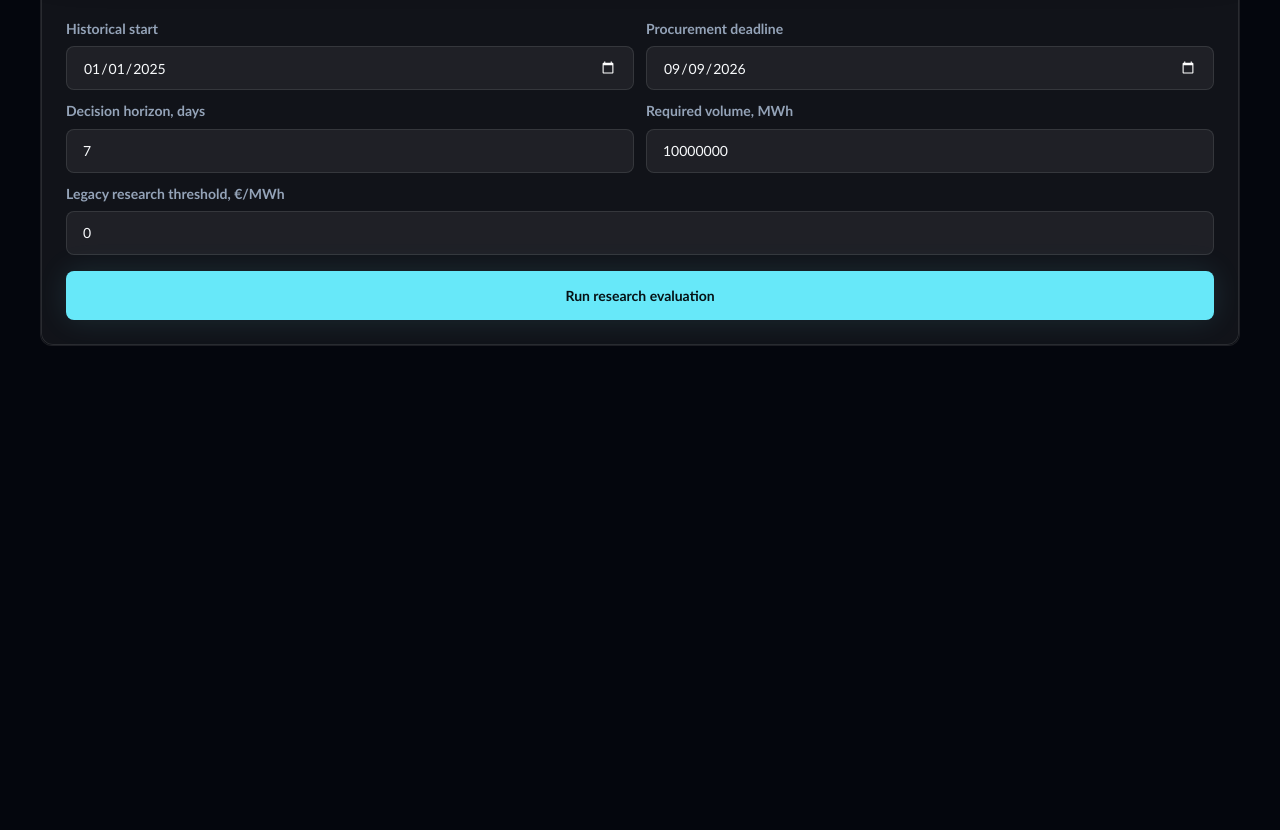
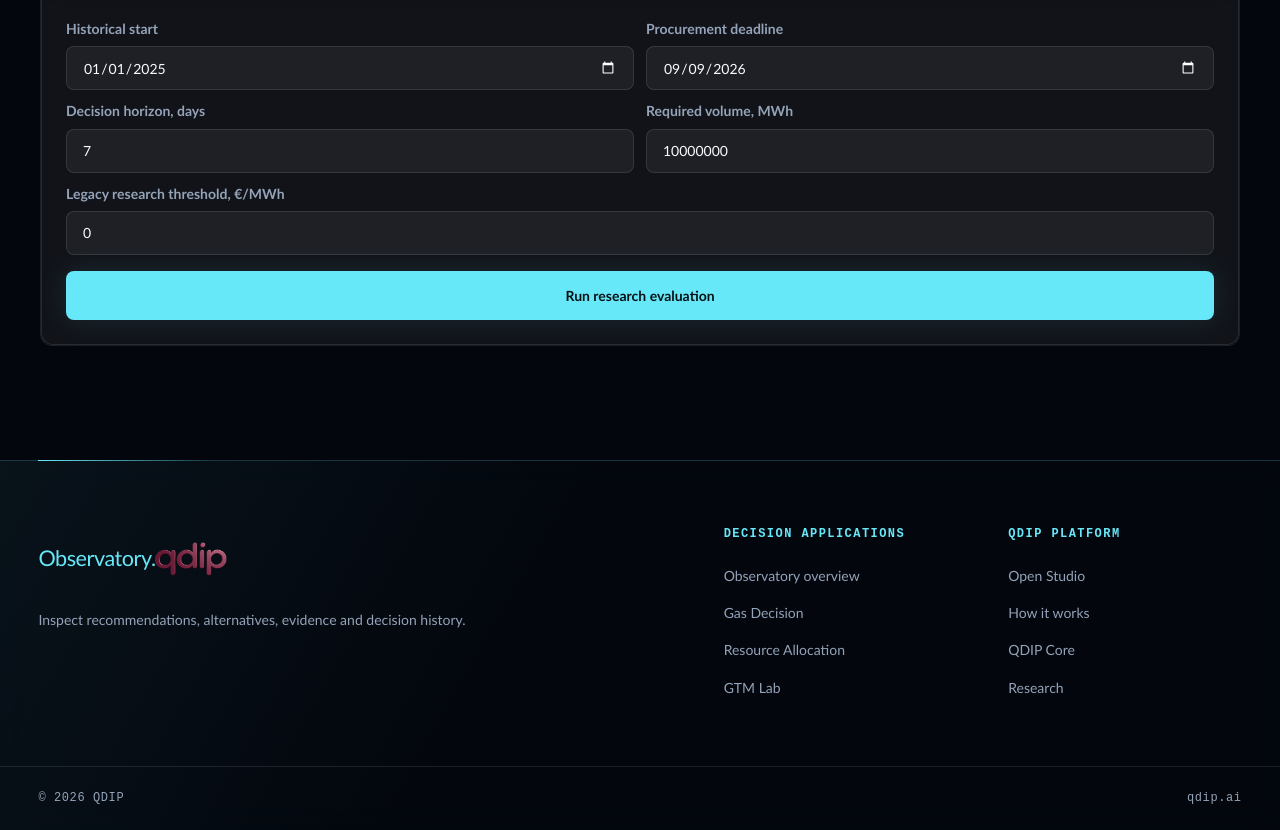
Before and after one commit to mentality-prj/dip-observatory, a Next.js app: page /en/gas-forecast in a window 1280 px wide. Shown: the part 1030-1860 px from the top of the page. Before the commit the page ends 1400 px from the top, so only its background shows below. Built offline with nearby package versions, Linux system fonts and the light colour scheme; no server answers.

Commit message:
Add Observatory footer (#140)

```diff
--- /dev/null
+++ b/src/components/observatory/observatory-footer.module.css
@@ -0,0 +1,130 @@
+.footer {
+  position: relative;
+  width: 100%;
+  margin-top: clamp(3rem, 7vw, 6rem);
+  border-top: 1px solid rgb(var(--ds-accent-rgb) / 0.2);
+  background:
+    linear-gradient(120deg, rgb(var(--ds-accent-rgb) / 0.055), transparent 34rem),
+    rgba(3, 7, 14, 0.72);
+  backdrop-filter: blur(18px);
+}
+.footer::before {
+  content: '';
+  position: absolute;
+  top: -1px;
+  left: clamp(var(--ds-space-4), 3vw, var(--ds-space-10));
+  width: min(11rem, 34vw);
+  height: 1px;
+  background: linear-gradient(90deg, var(--ds-accent), transparent);
+}
+.inner,
+.meta {
+  width: 100%;
+  max-width: var(--ds-content-max);
+  margin-inline: auto;
+  padding-inline: clamp(var(--ds-space-4), 3vw, var(--ds-space-10));
+}
+.inner {
+  display: grid;
+  grid-template-columns: minmax(0, 1.15fr) minmax(28rem, 1fr);
+  gap: clamp(2.5rem, 7vw, 7rem);
+  padding-block: clamp(2.75rem, 5vw, 4.5rem);
+}
+.identity {
+  max-width: 34rem;
+}
+.lockup {
+  width: fit-content;
+}
+.identity p {
+  max-width: 31rem;
+  margin: var(--ds-space-4) 0 0;
+  color: var(--ds-text-muted);
+  font-size: var(--ds-text-sm);
+  line-height: 1.7;
+}
+.links {
+  display: grid;
+  grid-template-columns: repeat(2, minmax(0, 1fr));
+  gap: clamp(2rem, 4vw, 4rem);
+}
+.links nav {
+  display: flex;
+  flex-direction: column;
+  align-items: flex-start;
+  gap: var(--ds-space-2);
+}
+.label {
+  margin-bottom: var(--ds-space-2);
+  color: var(--ds-accent);
+  font-family: 'IBM Plex Mono', monospace;
+  font-size: var(--ds-text-xs);
+  font-weight: 700;
+  letter-spacing: 0.12em;
+  text-transform: uppercase;
+}
+.links a,
+.meta a {
+  color: var(--ds-text-muted);
+  font-size: var(--ds-text-sm);
+  text-decoration: none;
+  transition:
+    color 150ms ease,
+    transform 150ms ease;
+}
+.links a {
+  padding-block: 0.2rem;
+}
+.links a:hover,
+.meta a:hover {
+  color: var(--ds-text);
+}
+.links a:hover {
+  transform: translateX(2px);
+}
+.links a:focus-visible,
+.meta a:focus-visible {
+  outline: 3px solid var(--ds-focus);
+  outline-offset: 3px;
+}
+.meta {
+  display: flex;
+  min-height: 4rem;
+  align-items: center;
+  justify-content: space-between;
+  gap: var(--ds-space-4);
+  border-top: 1px solid var(--ds-border);
+  color: var(--ds-text-muted);
+  font-family: 'IBM Plex Mono', monospace;
+  font-size: var(--ds-text-xs);
+  letter-spacing: 0.05em;
+}
+.meta a {
+  font-family: inherit;
+  font-size: inherit;
+  letter-spacing: inherit;
+}
+@media (max-width: 900px) {
+  .inner {
+    grid-template-columns: 1fr;
+    gap: 2.5rem;
+  }
+}
+@media (max-width: 560px) {
+  .links {
+    grid-template-columns: 1fr;
+  }
+  .meta {
+    min-height: 5rem;
+    align-items: flex-start;
+    flex-direction: column;
+    justify-content: center;
+    gap: 0.35rem;
+  }
+}
+@media (prefers-reduced-motion: reduce) {
+  .links a,
+  .meta a {
+    transition: none;
+  }
+}
--- /dev/null
+++ b/src/components/observatory/observatory-footer.tsx
@@ -0,0 +1,94 @@
+import Link from 'next/link'
+
+import { ProductLockup } from '@/design-system'
+import type { Locale } from '@/lib/observatory-i18n'
+import { marketingHref, studioHref } from '@/lib/platform-urls'
+import { sharedI18n } from '@/lib/product-i18n'
+import { observableUseCases } from '@/use-cases/registry'
+import styles from './observatory-footer.module.css'
+
+const copy = {
+  en: {
+    applications: 'Decision applications',
+    product: 'QDIP platform',
+    overview: 'Observatory overview',
+    studio: 'Open Studio',
+    how: 'How it works',
+    core: 'QDIP Core',
+    research: 'Research',
+    note: 'Inspect recommendations, alternatives, evidence and decision history.',
+  },
+  uk: {
+    applications: 'Застосунки для прийняття рішень',
+    product: 'Платформа QDIP',
+    overview: 'Огляд Observatory',
+    studio: 'Відкрити Studio',
+    how: 'Як це працює',
+    core: 'QDIP Core',
+    research: 'Дослідження',
+    note: 'Перевіряйте рекомендації, альтернативи, докази та історію рішень.',
+  },
+  pl: {
+    applications: 'Aplikacje decyzyjne',
+    product: 'Platforma QDIP',
+    overview: 'Przegląd Observatory',
+    studio: 'Otwórz Studio',
+    how: 'Jak to działa',
+    core: 'QDIP Core',
+    research: 'Badania',
+    note: 'Weryfikuj rekomendacje, alternatywy, dowody i historię decyzji.',
+  },
+} as const
+
+function marketingPath(locale: Locale, path: string) {
+  return `${marketingHref(locale)}/${path}`
+}
+
+export function ObservatoryFooter({ locale }: { locale: Locale }) {
+  const t = copy[locale]
+  const a11y = sharedI18n[locale]
+  const applications = observableUseCases()
+
+  return (
+    <footer className={styles.footer} data-testid="observatory-footer">
+      <div className={styles.inner}>
+        <div className={styles.identity}>
+          <ProductLockup
+            href={`/${locale}`}
+            brandHref={marketingHref(locale)}
+            product="Observatory"
+            className={styles.lockup}
+          />
+          <p>{t.note}</p>
+        </div>
+
+        <div className={styles.links}>
+          <nav aria-label={t.applications}>
+            <span className={styles.label}>{t.applications}</span>
+            <Link href={`/${locale}`}>{t.overview}</Link>
+            {applications.map((application) => (
+              <Link key={application.id} href={`/${locale}${application.route}`}>
+                {application.title[locale]}
+              </Link>
+            ))}
+          </nav>
+
+          <nav aria-label={t.product}>
+            <span className={styles.label}>{t.product}</span>
+            <Link href={studioHref('', locale)}>{t.studio}</Link>
+            <Link href={marketingPath(locale, 'how-it-works')}>{t.how}</Link>
+            <Link href={marketingPath(locale, 'core')}>{t.core}</Link>
+            <Link href={marketingPath(locale, 'core/research')}>{t.research}</Link>
+          </nav>
+        </div>
+      </div>
+
+      <div className={styles.meta}>
+        <span>© {new Date().getFullYear()} QDIP</span>
+        <Link href={marketingHref(locale)} aria-label={a11y.home}>
+          qdip.ai
+        </Link>
+      </div>
+    </footer>
+  )
+}
--- a/src/components/observatory/prototype-shell.module.css
+++ b/src/components/observatory/prototype-shell.module.css
@@ -105,7 +105,7 @@
   min-height: 44px;
   align-items: center;
   gap: 8px;
-  padding: 0 var(--ds-space-4);
+  padding: 0;
   color: var(--ds-text);
   font-size: var(--ds-text-sm);
   font-weight: 600;
@@ -121,7 +121,7 @@
   color: var(--ds-accent);
 }
 .mobileNavigation {
-  padding: 0 var(--ds-space-4) var(--ds-space-3);
+  padding: 0 0 var(--ds-space-3);
 }
 .stage {
   width: 100%;
--- a/src/components/observatory/prototype-shell.tsx
+++ b/src/components/observatory/prototype-shell.tsx
@@ -9,6 +9,7 @@ import { buildLocalePath, type Locale } from '@/lib/observatory-i18n'
 import { marketingHref, studioHref } from '@/lib/platform-urls'
 import { observatoryI18n, sharedI18n } from '@/lib/product-i18n'
 import { observableUseCases, type UseCaseTheme } from '@/use-cases/registry'
+import { ObservatoryFooter } from './observatory-footer'
 import styles from './prototype-shell.module.css'
 
 export type PrototypeTheme = UseCaseTheme
@@ -123,6 +124,7 @@ export function PrototypeShell({ locale, children, theme = 'cyan' }: PrototypeSh
           {children}
         </div>
       </div>
+      <ObservatoryFooter locale={locale} />
     </ProductShell>
   )
 }
--- a/src/design-system/index.ts
+++ b/src/design-system/index.ts
@@ -1,6 +1,7 @@
 export {
   DesignSystemProvider,
   ProductHeader,
+  ProductLockup,
   ProductShell,
   ProductSwitchLink,
   Surface,
--- a/src/studio/studio-footer.tsx
+++ b/src/studio/studio-footer.tsx
@@ -1,53 +1,25 @@
 'use client'
 
 import Link from 'next/link'
+
 import { QdipLogo } from '@/components/marketing/qdip-logo'
-import marketingStyles from '@/components/marketing/qdip-site.module.css'
 import { marketingHref } from '@/lib/platform-urls'
-import type { StudioLocale } from './studio-locale'
 import { studioCopy } from './studio-copy'
 import { useStudioLocale } from './use-studio-locale'
-
-const footerCopy: Record<StudioLocale, { how: string; cases: string; core: string; research: string; navLabel: string }> = {
-  en: {
-    how: 'How it works',
-    cases: 'Use cases',
-    core: 'QDIP Core',
-    research: 'Research',
-    navLabel: 'Footer navigation',
-  },
-  uk: {
-    how: 'Як це працює',
-    cases: 'Сценарії',
-    core: 'QDIP Core',
-    research: 'Дослідження',
-    navLabel: 'Навігація у футері',
-  },
-  pl: {
-    how: 'Jak to działa',
-    cases: 'Przypadki użycia',
-    core: 'QDIP Core',
-    research: 'Badania',
-    navLabel: 'Nawigacja stopki',
-  },
-}
 
 export function StudioFooter() {
   const locale = useStudioLocale()
   const root = marketingHref(locale)
-  const c = footerCopy[locale]
   const common = studioCopy(locale)
 
   return (
-    <footer className={`${marketingStyles.footer} studio-site-footer`}>
-      <Link href={root} aria-label={common.breadcrumbs.home}><QdipLogo /></Link>
-      <nav aria-label={c.navLabel}>
-        <Link href={`${root}/how-it-works`}>{c.how}</Link>
-        <Link href={`${root}/use-cases`}>{c.cases}</Link>
-        <Link href={`${root}/core`}>{c.core}</Link>
-        <Link href={`${root}/core/research`}>{c.research}</Link>
-      </nav>
-      <span>© {new Date().getFullYear()} QDIP</span>
+    <footer className="studio-site-footer" data-testid="studio-footer">
+      <div className="studio-site-footer-inner">
+        <Link className="studio-site-footer-brand" href={root} aria-label={common.breadcrumbs.home}>
+          <QdipLogo />
+        </Link>
+        <span className="studio-site-footer-copyright">© {new Date().getFullYear()} QDIP</span>
+      </div>
     </footer>
   )
 }
```
Also changed, not shown: src/studio/studio-finish.css (+43 -2 lines), 2 other files (tests, documents, lock files or other folders).
